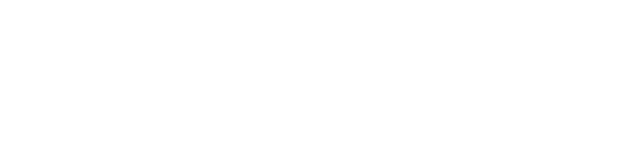
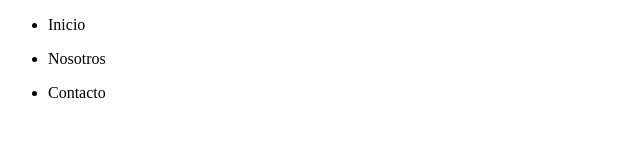
Before and after one commit to adaradns/web-html-css, a plain HTML site: page index.html in a window 1280 px wide. Shown: the whole page, without its empty margins (0-640 px from the left). Drawn offline with Linux system fonts and the light colour scheme.

Commit message:
Se agrego nav en index html

```diff
--- a/index.html
+++ b/index.html
@@ -7,6 +7,18 @@
     <title>Clase 10 - Git</title>
 </head>
 <body>
-
+    <header>
+        <nav>
+            <ul>
+                <li>Inicio</li>
+            </ul>
+            <ul>
+                <li>Nosotros</li>
+            </ul>
+            <ul>
+                <li>Contacto</li>
+            </ul>
+        </nav>
+    </header>
 </body>
 </html>
```
